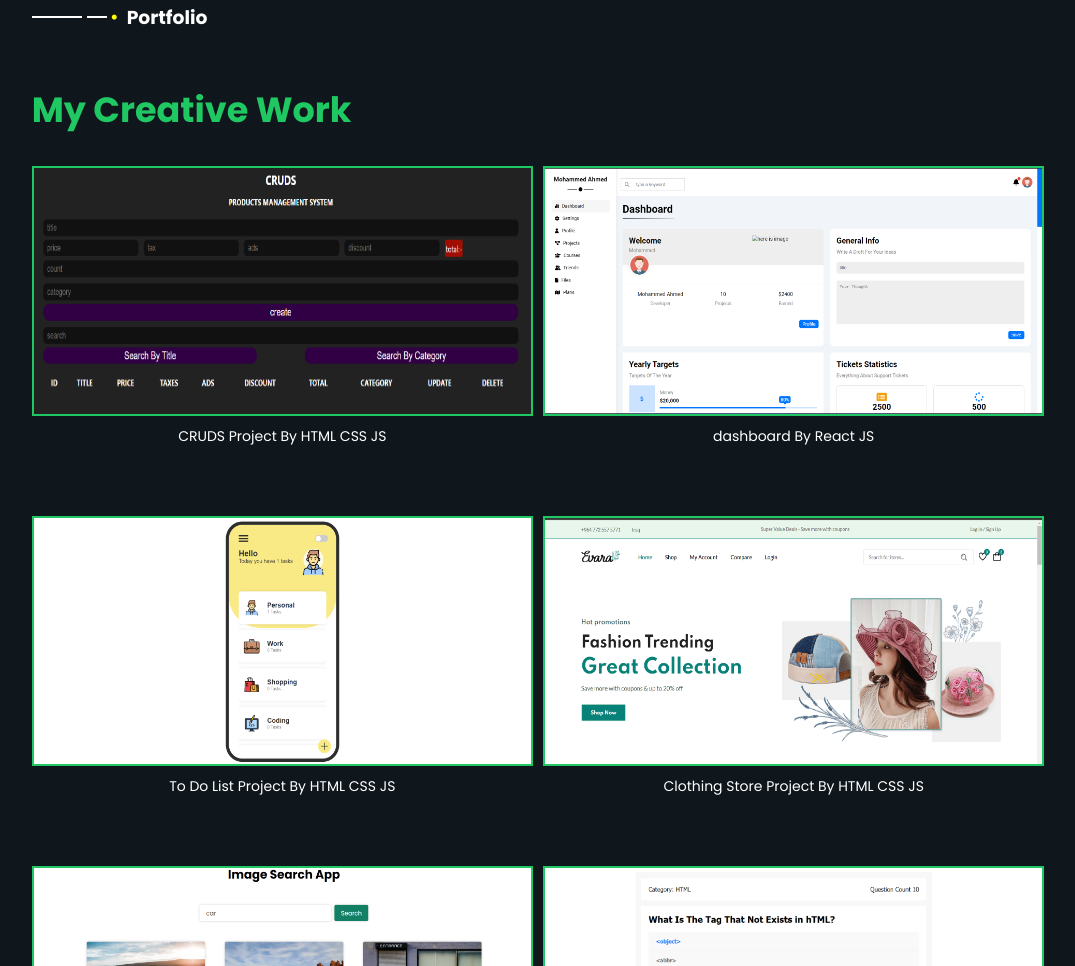
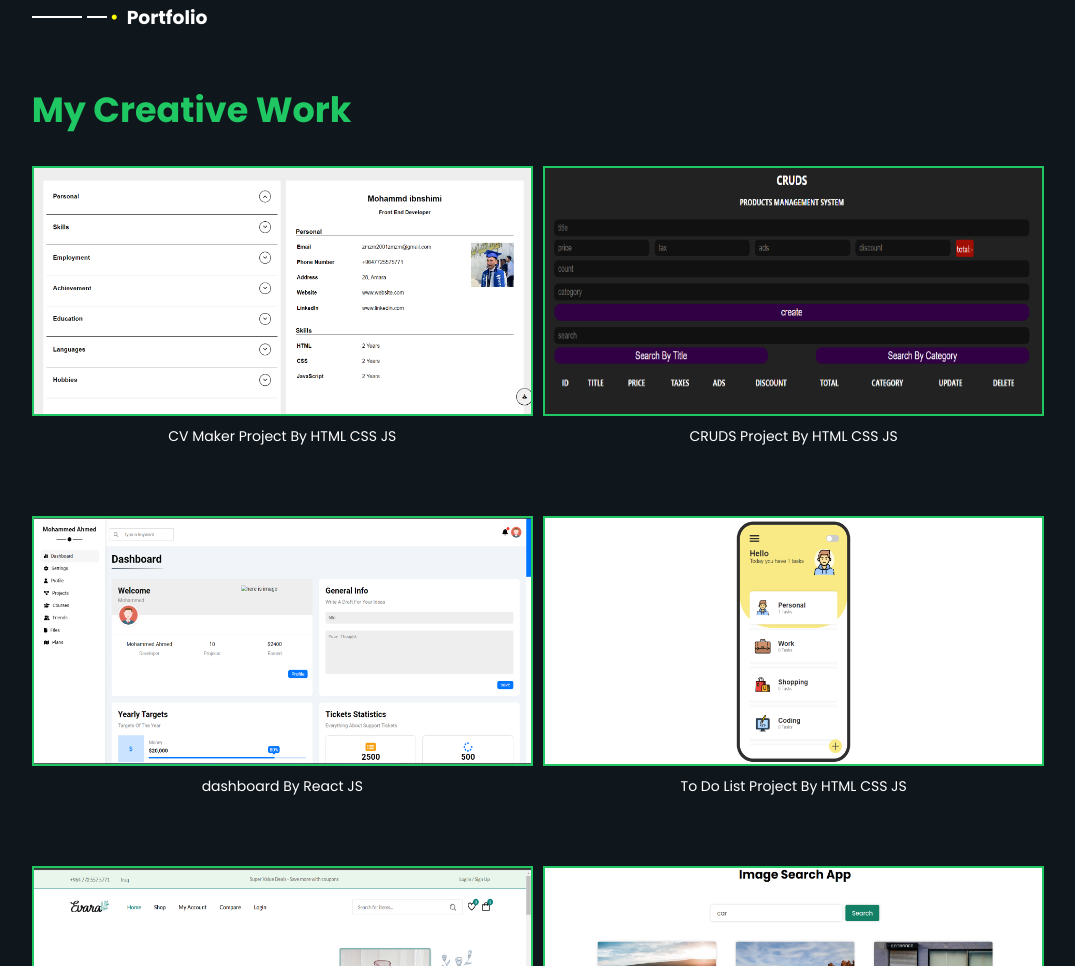
Before and after one commit to ibn5imi1/my-portfolio, a plain HTML site: page index.html in a window 1280 px wide. Shown: the part 2080-3046 px from the top of the page, without its empty margins (97-1172 px from the left). Drawn offline with Linux system fonts and the light colour scheme; some packages are replaced by stand-ins of ours; a script that the page names is missing.

Commit message:
add cv maker project

```diff
--- a/index.html
+++ b/index.html
@@ -321,6 +321,12 @@
 
           <div class="projects">
             <div class="project">
+              <a href="https://ibn5imi1.github.io/ibnshimi-cv-maker/" target="_blank">
+                <img src="images/cv-maker.png" alt="here is image" />
+                <p>CV Maker Project By HTML CSS JS</p>
+              </a>
+            </div>
+            <div class="project">
               <a href="https://ibn5imi1.github.io/cruds/" target="_blank">
                 <img src="images/cruds.png" alt="here is image" />
                 <p>CRUDS Project By HTML CSS JS</p>
```
Also changed, not shown: images/cv-maker.png (added).
